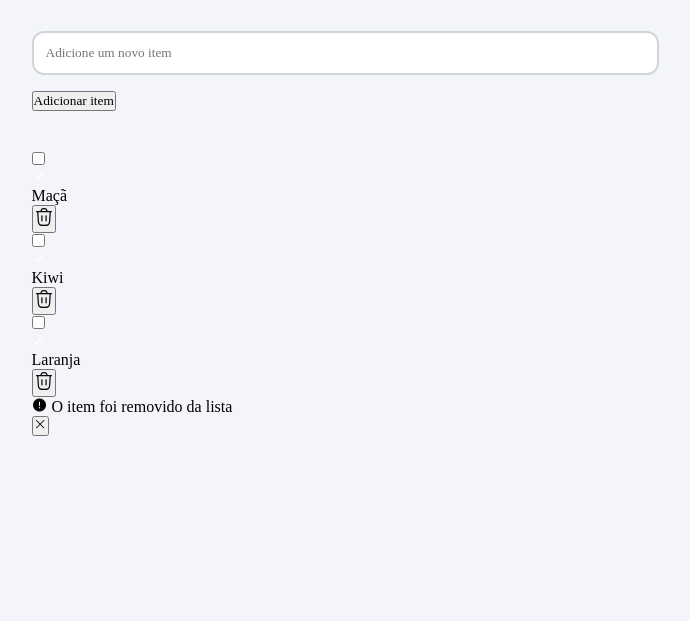
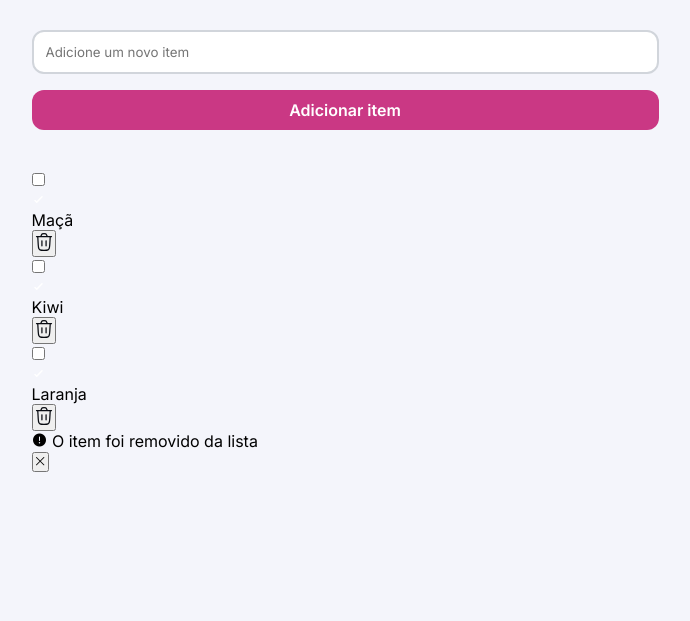
Before and after one commit to GeoRibeiro/projeto-quickilist, a plain HTML site: page index.html in a window 1280 px wide. Shown: the part 179-800 px from the top of the page, without its empty margins (295-985 px from the left). Drawn offline with nearby package versions, Linux system fonts and the light colour scheme.

Commit message:
fim das estilizações da section.add-item

```diff
--- a/style.css
+++ b/style.css
@@ -2,7 +2,7 @@
     margin: 0;
     padding: 0;
     box-sizing: border-box;
-    font-family: "Inter, sans serif";
+    font-family: "Inter", sans serif;
 }
 
 :root {
@@ -88,4 +88,21 @@ main{
             border: 2px solid var(--color-brand);
         }
     }
+
+    button{
+        background: var(--color-brand);
+        border: none;
+        color: var(--always-white);
+        width: 100%;
+        padding: 1rem 2.4rem;
+        font-size: 1.6rem;
+        line-height: 2rem;
+        border-radius: 1.2rem;
+        font-weight: 600;
+        cursor: pointer;
+
+        &:hover{
+            background: var(--color-brand-hover);
+        }
+    }
 }
```
